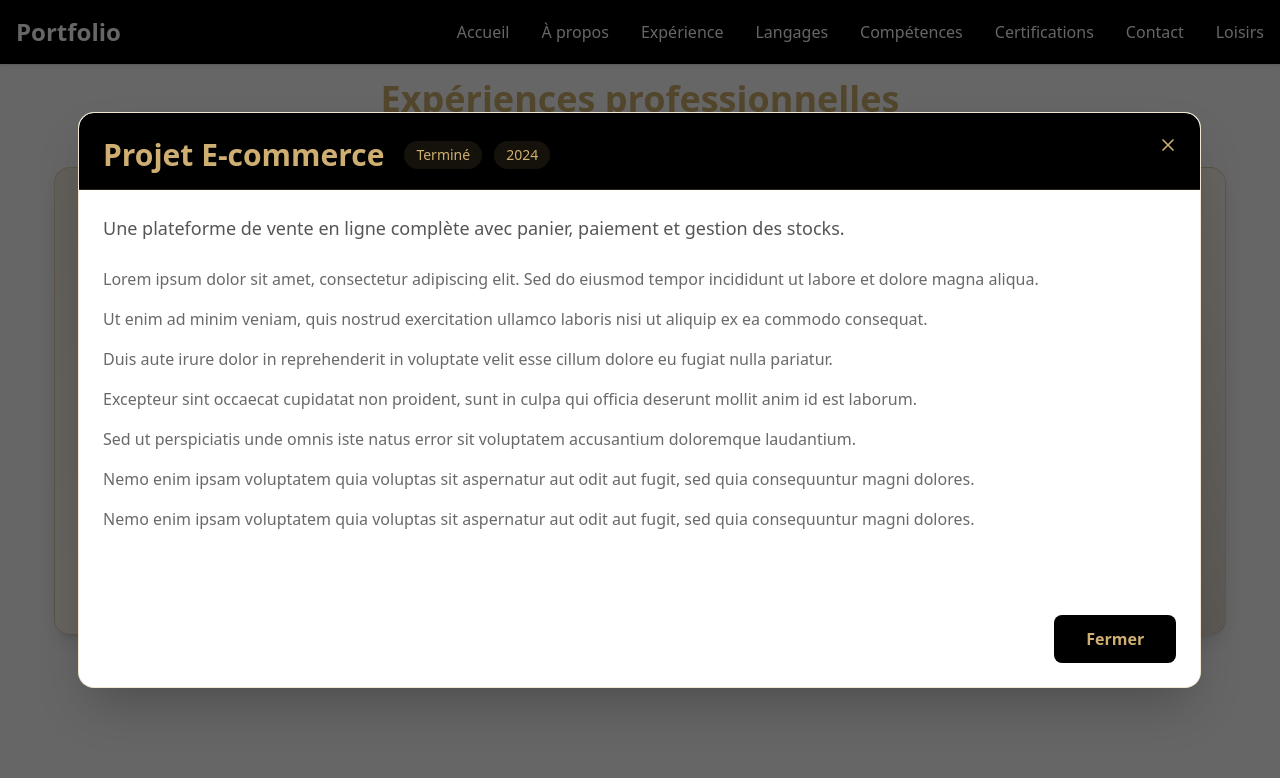
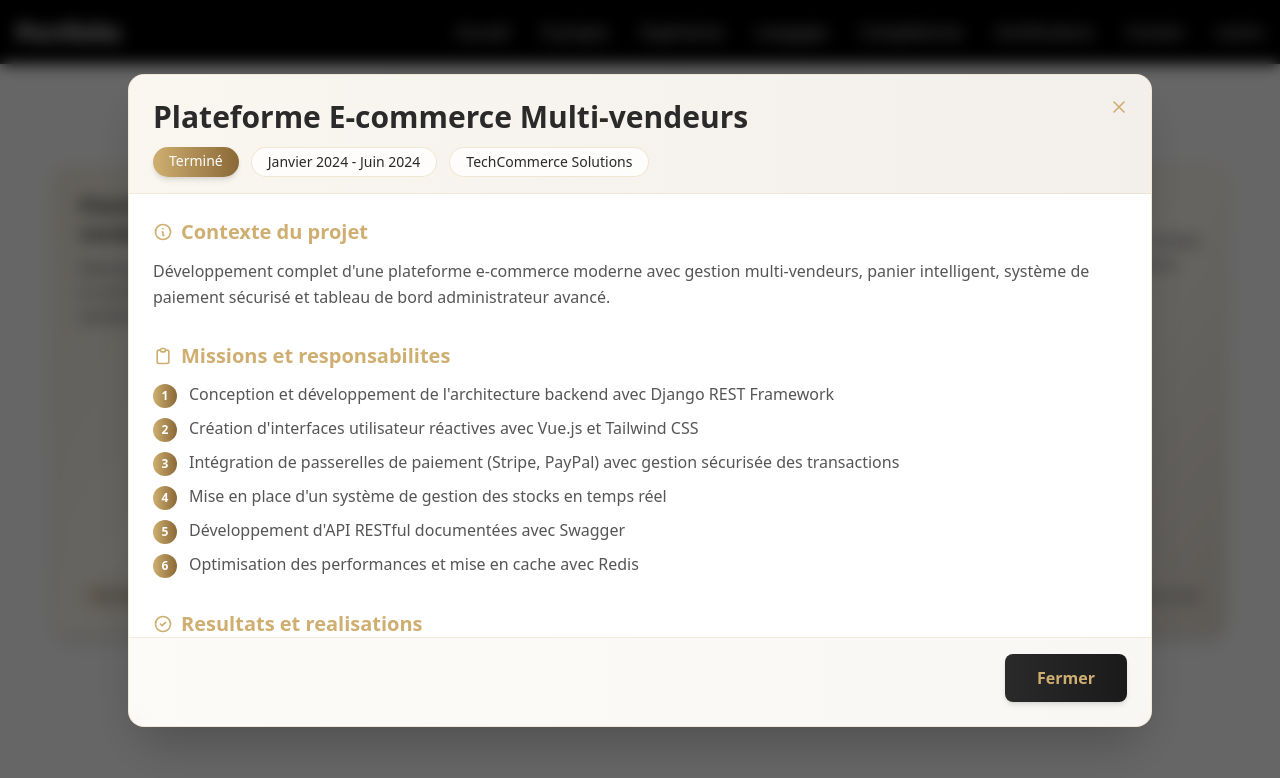
Before and after one commit to othmanemahmoudi/Portfolio, a Vue app: page / in a window 1280 px wide. Both pictures are taken after a click on the element 241 px from the left and 1897 px from the top of the page. Shown: the part 1497-2275 px from the top of the page. Built offline with nearby package versions, Linux system fonts and the light colour scheme.

Commit message:
Updated Experience.vue

```diff
--- a/src/components/BannerImage.vue
+++ b/src/components/BannerImage.vue
@@ -30,7 +30,10 @@ const duplicatedImages = computed(() => {
   // Dupliquer les images jusqu'à atteindre minImages
   let i = 0
   while (duplicated.length < minImages) {
-    duplicated.push(props.images[i % props.images.length])
+    const img = props.images[i % props.images.length]
+    if (img) {
+      duplicated.push(img)
+    }
     i++
   }
 
--- a/src/components/Experience.vue
+++ b/src/components/Experience.vue
@@ -4,31 +4,89 @@ import ProjectCard from './ProjectCard.vue';
 const projects = [
   {
     id: 1,
-    title: 'Projet E-commerce',
-    description: 'Une plateforme de vente en ligne complète avec panier, paiement et gestion des stocks.',
+    title: 'Plateforme E-commerce Multi-vendeurs',
+    description: 'Développement complet d\'une plateforme e-commerce moderne avec gestion multi-vendeurs, panier intelligent, système de paiement sécurisé et tableau de bord administrateur avancé.',
     status: 'Terminé',
-    date: '2024'
+    date: 'Janvier 2024 - Juin 2024',
+    company: 'TechCommerce Solutions',
+    missions: [
+      'Conception et développement de l\'architecture backend avec Django REST Framework',
+      'Création d\'interfaces utilisateur réactives avec Vue.js et Tailwind CSS',
+      'Intégration de passerelles de paiement (Stripe, PayPal) avec gestion sécurisée des transactions',
+      'Mise en place d\'un système de gestion des stocks en temps réel',
+      'Développement d\'API RESTful documentées avec Swagger',
+      'Optimisation des performances et mise en cache avec Redis'
+    ],
+    results: [
+      'Réduction de 40% du temps de chargement des pages',
+      'Augmentation de 60% du taux de conversion',
+      'Gestion de plus de 500 transactions par jour',
+      'Support de 50+ vendeurs actifs sur la plateforme',
+      'Satisfaction client de 92%'
+    ],
+    technologies: ['Python', 'Django', 'Vue.js', 'PostgreSQL', 'Redis', 'Docker', 'Stripe API', 'AWS S3', 'Celery'],
+    team: 'Équipe de 5 développeurs (2 Backend, 2 Frontend, 1 DevOps)',
+    link: '#'
   },
   {
     id: 2,
-    title: 'Application Mobile',
-    description: 'Application de suivi fitness avec tracking des performances et objectifs personnalisés.',
+    title: 'Application Mobile de Suivi Fitness',
+    description: 'Application mobile cross-platform permettant le suivi des performances sportives, la définition d\'objectifs personnalisés et la synchronisation avec des dispositifs connectés.',
     status: 'En cours',
-    date: '2024'
+    date: 'Juillet 2024 - Présent',
+    company: 'FitTech Innovation',
+    missions: [
+      'Développement backend avec FastAPI pour des performances optimales',
+      'Création d\'algorithmes de calcul de performances et recommandations personnalisées',
+      'Intégration avec des APIs de dispositifs connectés (Fitbit, Garmin)',
+      'Mise en place d\'un système de notifications push intelligent',
+      'Développement de graphiques et visualisations de données interactifs',
+      'Implémentation d\'un système de gamification pour la motivation'
+    ],
+    results: [
+      '10 000+ téléchargements en phase beta',
+      'Note moyenne de 4.7/5 sur les stores',
+      'Temps de réponse API < 100ms',
+      'Synchronisation en temps réel avec 15+ appareils connectés',
+      'Engagement utilisateur de 85% après 30 jours'
+    ],
+    technologies: ['Python', 'FastAPI', 'React Native', 'MongoDB', 'Docker', 'Firebase', 'GraphQL', 'JWT', 'WebSocket'],
+    team: 'Équipe de 4 développeurs (1 Backend, 2 Mobile, 1 Designer UX/UI)',
+    link: '#'
   },
   {
     id: 3,
-    title: 'Dashboard Analytics',
-    description: 'Tableau de bord analytique en temps réel avec visualisation de données complexes.',
+    title: 'Dashboard Analytics B2B',
+    description: 'Plateforme d\'analyse de données en temps réel pour entreprises avec visualisations avancées, rapports automatisés et prédictions basées sur le machine learning.',
     status: 'Terminé',
-    date: '2023'
+    date: 'Mars 2023 - Décembre 2023',
+    company: 'DataViz Pro',
+    missions: [
+      'Architecture et développement d\'une plateforme d\'analytics scalable',
+      'Création de dashboards interactifs avec visualisations personnalisables',
+      'Implémentation de pipelines de traitement de données avec Airflow',
+      'Développement de modèles ML pour prédictions et détection d\'anomalies',
+      'Mise en place d\'un système de génération de rapports PDF automatisés',
+      'Optimisation des requêtes SQL complexes pour performances maximales'
+    ],
+    results: [
+      'Traitement de 2 millions+ de données par jour',
+      'Génération de rapports 10x plus rapide',
+      'Réduction de 70% du temps d\'analyse pour les clients',
+      'Précision des prédictions ML de 87%',
+      'Adoption par 30+ entreprises clientes',
+      'ROI client moyen de +150% en 6 mois'
+    ],
+    technologies: ['Python', 'Flask', 'React', 'PostgreSQL', 'Pandas', 'Scikit-learn', 'D3.js', 'Docker', 'Kubernetes', 'Apache Airflow'],
+    team: 'Équipe de 6 personnes (2 Backend, 2 Frontend, 1 Data Scientist, 1 Product Owner)',
+    link: '#'
   }
 ];
 </script>
 
 <template>
   <section id="experience" class="min-h-screen flex flex-col items-center justify-center py-20 px-4">
-    <h2 class="text-4xl font-bold text-[#CFAF71] mb-12">Expériences professionnelles</h2>
+    <h2 class="text-4xl font-bold text-[#CFAF71] mb-12">Experiences professionnelles</h2>
 
     <div class="flex flex-wrap justify-center gap-6 w-full max-w-7xl">
       <ProjectCard
@@ -38,6 +96,12 @@ const projects = [
         :description="project.description"
         :status="project.status"
         :date="project.date"
+        :company="project.company"
+        :missions="project.missions"
+        :results="project.results"
+        :technologies="project.technologies"
+        :team="project.team"
+        :link="project.link"
       />
     </div>
   </section>
--- a/src/components/ProjectCard.vue
+++ b/src/components/ProjectCard.vue
@@ -3,11 +3,17 @@ import { ref } from 'vue'
 import ProjectModal from './ProjectModal.vue'
 
 // Props
-defineProps({
+const props = defineProps({
   title: { type: String, default: "Mon projet génial" },
   description: { type: String, default: "Voici une description rapide du projet." },
   status: { type: String, default: "En cours" },
-  date: { type: String, default: "Décembre 2025" }
+  date: { type: String, default: "Décembre 2025" },
+  company: { type: String, default: "" },
+  missions: { type: Array<string>, default: () => [] },
+  results: { type: Array<string>, default: () => [] },
+  technologies: { type: Array<string>, default: () => [] },
+  team: { type: String, default: "" },
+  link: { type: String, default: "" }
 })
 
 const isModalOpen = ref(false)
@@ -35,10 +41,16 @@ const openModal = () => { isModalOpen.value = true }
   <!-- Modal -->
   <ProjectModal
     v-if="isModalOpen"
-    :title="title"
-    :description="description"
-    :status="status"
-    :date="date"
+    :title="props.title"
+    :description="props.description"
+    :status="props.status"
+    :date="props.date"
+    :company="props.company"
+    :missions="props.missions"
+    :results="props.results"
+    :technologies="props.technologies"
+    :team="props.team"
+    :link="props.link"
     @close="isModalOpen = false"
   />
 </template>
--- a/src/components/ProjectModal.vue
+++ b/src/components/ProjectModal.vue
@@ -1,14 +1,14 @@
 <template>
   <div
-    class="fixed inset-0 bg-black/60 flex items-center justify-center z-50 p-4"
+    class="fixed inset-0 bg-black/60 flex items-center justify-center z-50 p-4 backdrop-blur-sm"
     @click.self="$emit('close')"
   >
-    <div class="bg-white rounded-2xl shadow-2xl w-[90%] h-[75%] flex flex-col relative animate-fadeInModal border border-[#CFAF71]/30 overflow-hidden">
+    <div class="bg-white rounded-2xl shadow-2xl w-[90%] max-w-5xl h-[85%] flex flex-col relative animate-fadeInModal border border-[#CFAF71]/30 overflow-hidden">
 
       <!-- Header fixe -->
-      <div class="flex-shrink-0 p-6 pb-4 border-b border-[#CFAF71]/20 bg-black backdrop-blur-sm">
+      <div class="flex-shrink-0 p-6 pb-4 border-b border-[#CFAF71]/20 bg-gradient-to-r from-[#CFAF71]/10 to-[#8B6937]/10">
         <button
-          class="absolute top-4 right-4 text-[#CFAF71] transition-colors duration-200 w-8 h-8 flex items-center justify-center rounded-full hover:bg-[#CFAF71]/10 cursor-pointer"
+          class="absolute top-4 right-4 text-[#CFAF71] hover:text-[#8B6937] transition-colors duration-200 w-8 h-8 flex items-center justify-center rounded-full hover:bg-[#CFAF71]/10 cursor-pointer z-10"
           @click="$emit('close')"
         >
           <svg class="w-5 h-5" fill="none" stroke="currentColor" viewBox="0 0 24 24">
@@ -16,57 +16,127 @@
           </svg>
         </button>
 
-        <div class="flex items-center">
-          <h2 class="text-3xl font-bold text-[#CFAF71]">{{ title }}</h2>
-            <div class="flex px-5 gap-3 text-sm">
-                <span class="px-3 py-1 bg-[#CFAF71]/10 text-[#CFAF71] rounded-full font-medium">
+        <div class="pr-10">
+          <h2 class="text-3xl font-bold text-[#2A2A2A] mb-3">{{ title }}</h2>
+          <div class="flex flex-wrap gap-3 text-sm">
+            <span class="px-4 py-1 bg-gradient-to-r from-[#CFAF71] to-[#8B6937] text-white rounded-full font-medium shadow-md">
               {{ status }}
             </span>
-                <span class="px-3 py-1 bg-[#CFAF71]/10 text-[#CFAF71] rounded-full">
+            <span class="px-4 py-1 bg-white/80 text-[#2A2A2A] rounded-full font-medium border border-[#CFAF71]/30">
               {{ date }}
+            </span>
+            <span v-if="company" class="px-4 py-1 bg-white/80 text-[#2A2A2A] rounded-full font-medium border border-[#CFAF71]/30">
+              {{ company }}
+            </span>
+          </div>
+        </div>
+      </div>
+
+      <!-- Contenu scrollable -->
+      <div class="flex-1 overflow-y-auto px-6 py-6 custom-scrollbar">
+
+        <!-- Context / Description -->
+        <div class="mb-8">
+          <h3 class="text-xl font-bold text-[#CFAF71] mb-3 flex items-center gap-2">
+            <svg class="w-5 h-5" fill="none" stroke="currentColor" viewBox="0 0 24 24">
+              <path stroke-linecap="round" stroke-linejoin="round" stroke-width="2" d="M13 16h-1v-4h-1m1-4h.01M21 12a9 9 0 11-18 0 9 9 0 0118 0z"/>
+            </svg>
+            Contexte du projet
+          </h3>
+          <p class="text-[#2A2A2A]/80 text-base leading-relaxed">
+            {{ description }}
+          </p>
+        </div>
+
+        <!-- Missions -->
+        <div v-if="missions && missions.length > 0" class="mb-8">
+          <h3 class="text-xl font-bold text-[#CFAF71] mb-3 flex items-center gap-2">
+            <svg class="w-5 h-5" fill="none" stroke="currentColor" viewBox="0 0 24 24">
+              <path stroke-linecap="round" stroke-linejoin="round" stroke-width="2" d="M9 5H7a2 2 0 00-2 2v12a2 2 0 002 2h10a2 2 0 002-2V7a2 2 0 00-2-2h-2M9 5a2 2 0 002 2h2a2 2 0 002-2M9 5a2 2 0 012-2h2a2 2 0 012 2"/>
+            </svg>
+            Missions et responsabilites
+          </h3>
+          <ul class="space-y-2">
+            <li v-for="(mission, index) in missions" :key="index" class="flex items-start gap-3 text-[#2A2A2A]/80">
+              <span class="flex-shrink-0 w-6 h-6 rounded-full bg-gradient-to-r from-[#CFAF71] to-[#8B6937] flex items-center justify-center text-white text-xs font-bold mt-0.5">
+                {{ index + 1 }}
+              </span>
+              <span class="flex-1">{{ mission }}</span>
+            </li>
+          </ul>
+        </div>
+
+        <!-- Resultats -->
+        <div v-if="results && results.length > 0" class="mb-8">
+          <h3 class="text-xl font-bold text-[#CFAF71] mb-3 flex items-center gap-2">
+            <svg class="w-5 h-5" fill="none" stroke="currentColor" viewBox="0 0 24 24">
+              <path stroke-linecap="round" stroke-linejoin="round" stroke-width="2" d="M9 12l2 2 4-4m6 2a9 9 0 11-18 0 9 9 0 0118 0z"/>
+            </svg>
+            Resultats et realisations
+          </h3>
+          <div class="grid grid-cols-1 md:grid-cols-2 gap-4">
+            <div v-for="(result, index) in results" :key="index" class="p-4 bg-gradient-to-br from-[#CFAF71]/5 to-[#8B6937]/5 rounded-xl border border-[#CFAF71]/20 hover:border-[#CFAF71]/40 transition-all">
+              <div class="flex items-start gap-3">
+                <svg class="w-5 h-5 text-[#CFAF71] flex-shrink-0 mt-0.5" fill="currentColor" viewBox="0 0 20 20">
+                  <path fill-rule="evenodd" d="M10 18a8 8 0 100-16 8 8 0 000 16zm3.707-9.293a1 1 0 00-1.414-1.414L9 10.586 7.707 9.293a1 1 0 00-1.414 1.414l2 2a1 1 0 001.414 0l4-4z" clip-rule="evenodd"/>
+                </svg>
+                <p class="text-[#2A2A2A]/80 text-sm">{{ result }}</p>
+              </div>
+            </div>
+          </div>
+        </div>
+
+        <!-- Technologies -->
+        <div v-if="technologies && technologies.length > 0" class="mb-8">
+          <h3 class="text-xl font-bold text-[#CFAF71] mb-3 flex items-center gap-2">
+            <svg class="w-5 h-5" fill="none" stroke="currentColor" viewBox="0 0 24 24">
+              <path stroke-linecap="round" stroke-linejoin="round" stroke-width="2" d="M10 20l4-16m4 4l4 4-4 4M6 16l-4-4 4-4"/>
+            </svg>
+            Technologies utilisees
+          </h3>
+          <div class="flex flex-wrap gap-3">
+            <span
+              v-for="(tech, index) in technologies"
+              :key="index"
+              class="px-4 py-2 bg-gradient-to-r from-[#2A2A2A] to-[#1A1A1A] text-white rounded-lg text-sm font-medium shadow-md hover:scale-105 transition-transform"
+            >
+              {{ tech }}
             </span>
           </div>
         </div>
 
+        <!-- Equipe -->
+        <div v-if="team" class="mb-8">
+          <h3 class="text-xl font-bold text-[#CFAF71] mb-3 flex items-center gap-2">
+            <svg class="w-5 h-5" fill="none" stroke="currentColor" viewBox="0 0 24 24">
+              <path stroke-linecap="round" stroke-linejoin="round" stroke-width="2" d="M17 20h5v-2a3 3 0 00-5.356-1.857M17 20H7m10 0v-2c0-.656-.126-1.283-.356-1.857M7 20H2v-2a3 3 0 015.356-1.857M7 20v-2c0-.656.126-1.283.356-1.857m0 0a5.002 5.002 0 019.288 0M15 7a3 3 0 11-6 0 3 3 0 016 0zm6 3a2 2 0 11-4 0 2 2 0 014 0zM7 10a2 2 0 11-4 0 2 2 0 014 0z"/>
+            </svg>
+            Equipe
+          </h3>
+          <p class="text-[#2A2A2A]/80">{{ team }}</p>
         </div>
 
-      <!-- Contenu scrollable -->
-      <div class="flex-1 overflow-y-auto px-6 py-6 custom-scrollbar">
-        <p class="text-[#2A2A2A]/80 text-lg leading-relaxed mb-6">
-          {{ description }}
-        </p>
+        <!-- Liens / Actions -->
+        <div v-if="link" class="mb-4">
+          <a
+            :href="link"
+            target="_blank"
+            class="inline-flex items-center gap-2 px-6 py-3 bg-gradient-to-r from-[#CFAF71] to-[#8B6937] text-white rounded-lg font-semibold hover:opacity-90 transition-opacity shadow-lg"
+          >
+            <svg class="w-5 h-5" fill="none" stroke="currentColor" viewBox="0 0 24 24">
+              <path stroke-linecap="round" stroke-linejoin="round" stroke-width="2" d="M10 6H6a2 2 0 00-2 2v10a2 2 0 002 2h10a2 2 0 002-2v-4M14 4h6m0 0v6m0-6L10 14"/>
+            </svg>
+            Voir le projet
+          </a>
+        </div>
 
-        <!-- Contenu de test pour voir le scroll -->
-        <div class="space-y-4">
-          <p class="text-[#2A2A2A]/70">
-            Lorem ipsum dolor sit amet, consectetur adipiscing elit. Sed do eiusmod tempor incididunt ut labore et dolore magna aliqua.
-          </p>
-          <p class="text-[#2A2A2A]/70">
-            Ut enim ad minim veniam, quis nostrud exercitation ullamco laboris nisi ut aliquip ex ea commodo consequat.
-          </p>
-          <p class="text-[#2A2A2A]/70">
-            Duis aute irure dolor in reprehenderit in voluptate velit esse cillum dolore eu fugiat nulla pariatur.
-          </p>
-          <p class="text-[#2A2A2A]/70">
-            Excepteur sint occaecat cupidatat non proident, sunt in culpa qui officia deserunt mollit anim id est laborum.
-          </p>
-          <p class="text-[#2A2A2A]/70">
-            Sed ut perspiciatis unde omnis iste natus error sit voluptatem accusantium doloremque laudantium.
-          </p>
-          <p class="text-[#2A2A2A]/70">
-            Nemo enim ipsam voluptatem quia voluptas sit aspernatur aut odit aut fugit, sed quia consequuntur magni dolores.
-          </p>
-          <p class="text-[#2A2A2A]/70">
-            Nemo enim ipsam voluptatem quia voluptas sit aspernatur aut odit aut fugit, sed quia consequuntur magni dolores.
-          </p>
-        </div>
       </div>
 
       <!-- Footer avec bouton à droite -->
-      <div class="flex-shrink-0 p-6 pt-4 bg-white/95 backdrop-blur-sm flex justify-end">
+      <div class="flex-shrink-0 p-6 pt-4 bg-gradient-to-r from-[#CFAF71]/5 to-[#8B6937]/5 backdrop-blur-sm flex justify-end border-t border-[#CFAF71]/20">
         <button
           @click="$emit('close')"
-          class="bg-black cursor-pointer text-[#CFAF71] font-semibold py-3 px-8 rounded-lg transition-colors duration-200"
+          class="bg-gradient-to-r from-[#2A2A2A] to-[#1A1A1A] cursor-pointer text-[#CFAF71] font-semibold py-3 px-8 rounded-lg hover:opacity-90 transition-opacity shadow-md"
         >
           Fermer
         </button>
@@ -79,9 +149,14 @@
 defineProps({
   title: String,
   description: String,
-  image: String,
   status: String,
-  date: String
+  date: String,
+  company: String,
+  missions: Array<string>,
+  results: Array<string>,
+  technologies: Array<string>,
+  team: String,
+  link: String
 })
 </script>
 
```
Lines whose indentation alone changed are shown as unchanged.
